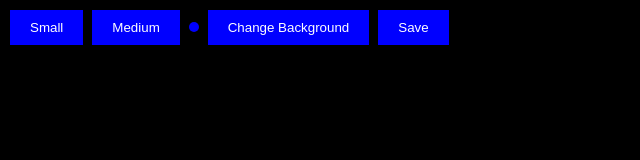
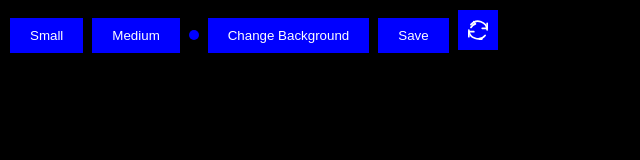
Before and after one commit to feodororg/test-app, a plain HTML site: page index.html in a window 1280 px wide. Shown: the whole page, without its empty margins (0-640 px from the left). Drawn offline with Linux system fonts and the light colour scheme.

Commit message:
Update index.html

```diff
--- a/index.html
+++ b/index.html
@@ -34,6 +34,20 @@
             border-radius: 50%;
             padding: 0;
         }
+        .refresh-button {
+            padding: 10px;
+            background-color: blue;
+            color: white;
+            border: none;
+            cursor: pointer;
+            display: inline-flex;
+            align-items: center;
+            justify-content: center;
+        }
+        .refresh-button svg {
+            width: 20px;
+            height: 20px;
+        }
     </style>
 </head>
 <body>
@@ -45,6 +59,13 @@
         <button class="circle-button" onclick="setBrushSize(20)"></button>
         <button onclick="changeBackground()">Change Background</button>
         <button onclick="saveImage()">Save</button>
+        <button class="refresh-button" onclick="refreshPage()">
+            <svg xmlns="http://www.w3.org/2000/svg" viewBox="0 0 24 24" fill="none" stroke="currentColor" stroke-width="2" stroke-linecap="round" stroke-linejoin="round">
+                <polyline points="23 4 23 10 17 10"></polyline>
+                <polyline points="1 20 1 14 7 14"></polyline>
+                <path d="M3.51 9a9 9 0 015.37-4.34L7 2m10 20a9 9 0 01-5.37 4.34L17 22M1 12a11 11 0 0019.5 6.5M23 12a11 11 0 00-19.5-6.5"></path>
+            </svg>
+        </button>
     </div>
     <script>
         const backgroundCanvas = document.getElementById('backgroundCanvas');
@@ -191,6 +212,11 @@
             }, 'image/png');
         }
 
+        // Refresh the page
+        function refreshPage() {
+            location.reload();
+        }
+
         // Redraw canvases on window resize
         window.addEventListener('resize', resizeCanvases);
     </script>
```
